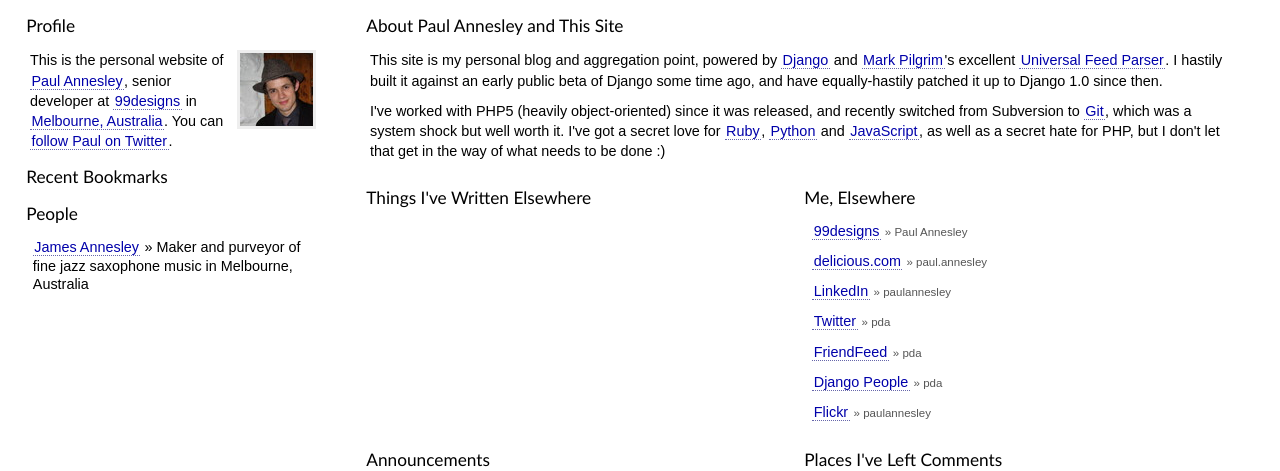
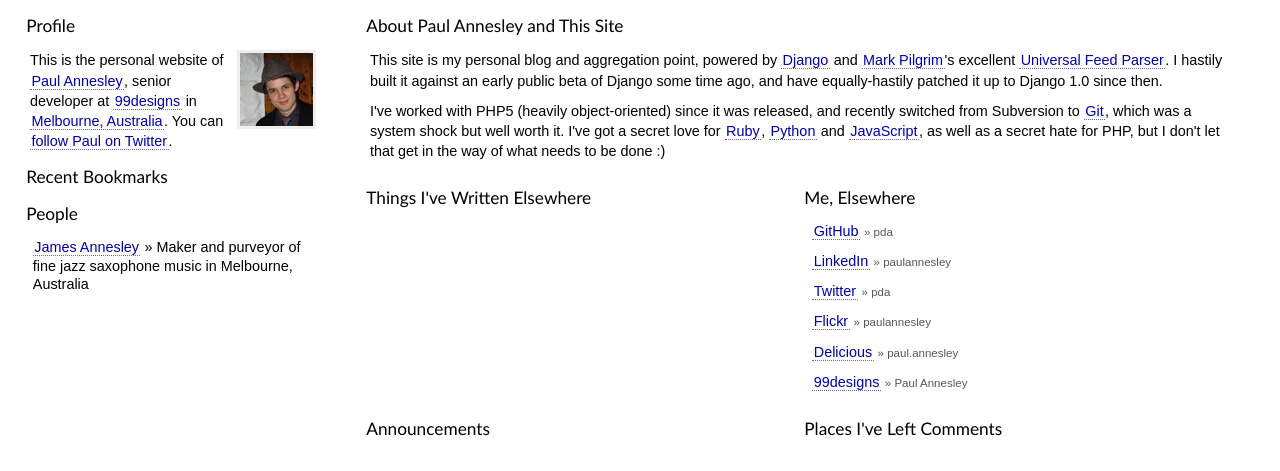
Before and after one commit to pda/pacc-django, a Django app: template blog/templates/about.html in a window 1280 px wide. Shown: the part 90-561 px from the top of the page. Run offline with Django 3.2, Linux system fonts and the light colour scheme; the template is opened without the code that fills it, so the values that code supplies are empty; grey boxes are pictures that could not be loaded.

Commit message:
Updated 'Me, Elsewhere' on About page.
Added GitHub, removed FriendFeed and Django People.

```diff
--- a/blog/templates/about.html
+++ b/blog/templates/about.html
@@ -37,12 +37,8 @@
 		<h2>Me, Elsewhere</h2>
 		<ul>
 			<li>
-				<a href="http://99designs.com/people/paul" rel="me" title="Paul Annesley on 99designs">99designs</a>
-				<span class="meta">&raquo; Paul Annesley</span>
-			</li>
-			<li>
-				<a href="http://delicious.com/paul.annesley" rel="me" title="paul.annesley on delicious.com">delicious.com</a>
-				<span class="meta">&raquo; paul.annesley</span>
+				<a href="https://github.com/pda" rel="me" title="pda at GitHub">GitHub</a>
+				<span class="meta">&raquo; pda</span>
 			</li>
 			<li>
 				<a href="http://www.linkedin.com/in/paulannesley" rel="me" title="paulannesley on LinkedIn">LinkedIn</a>
@@ -53,16 +49,16 @@
 				<span class="meta">&raquo; pda</span>
 			</li>
 			<li>
-				<a href="https://friendfeed.com/pda" rel="me" title="pda on FriendFeed">FriendFeed</a>
-				<span class="meta">&raquo; pda</span>
+				<a href="http://flickr.com/photos/paulannesley/" rel="me" title="paulannesley on Flickr">Flickr</a>
+				<span class="meta">&raquo; paulannesley</span>
 			</li>
 			<li>
-				<a href="http://djangopeople.net/pda/" rel="me" title="pda on Django People">Django People</a>
-				<span class="meta">&raquo; pda</span>
+				<a href="http://delicious.com/paul.annesley" rel="me" title="paul.annesley at Delicious">Delicious</a>
+				<span class="meta">&raquo; paul.annesley</span>
 			</li>
 			<li>
-				<a href="http://flickr.com/photos/paulannesley/" rel="me" title="paulannesley on Flickr">Flickr</a>
-				<span class="meta">&raquo; paulannesley</span>
+				<a href="http://99designs.com/people/paul" rel="me" title="Paul Annesley on 99designs">99designs</a>
+				<span class="meta">&raquo; Paul Annesley</span>
 			</li>
 		</ul>
 	</div>
```
